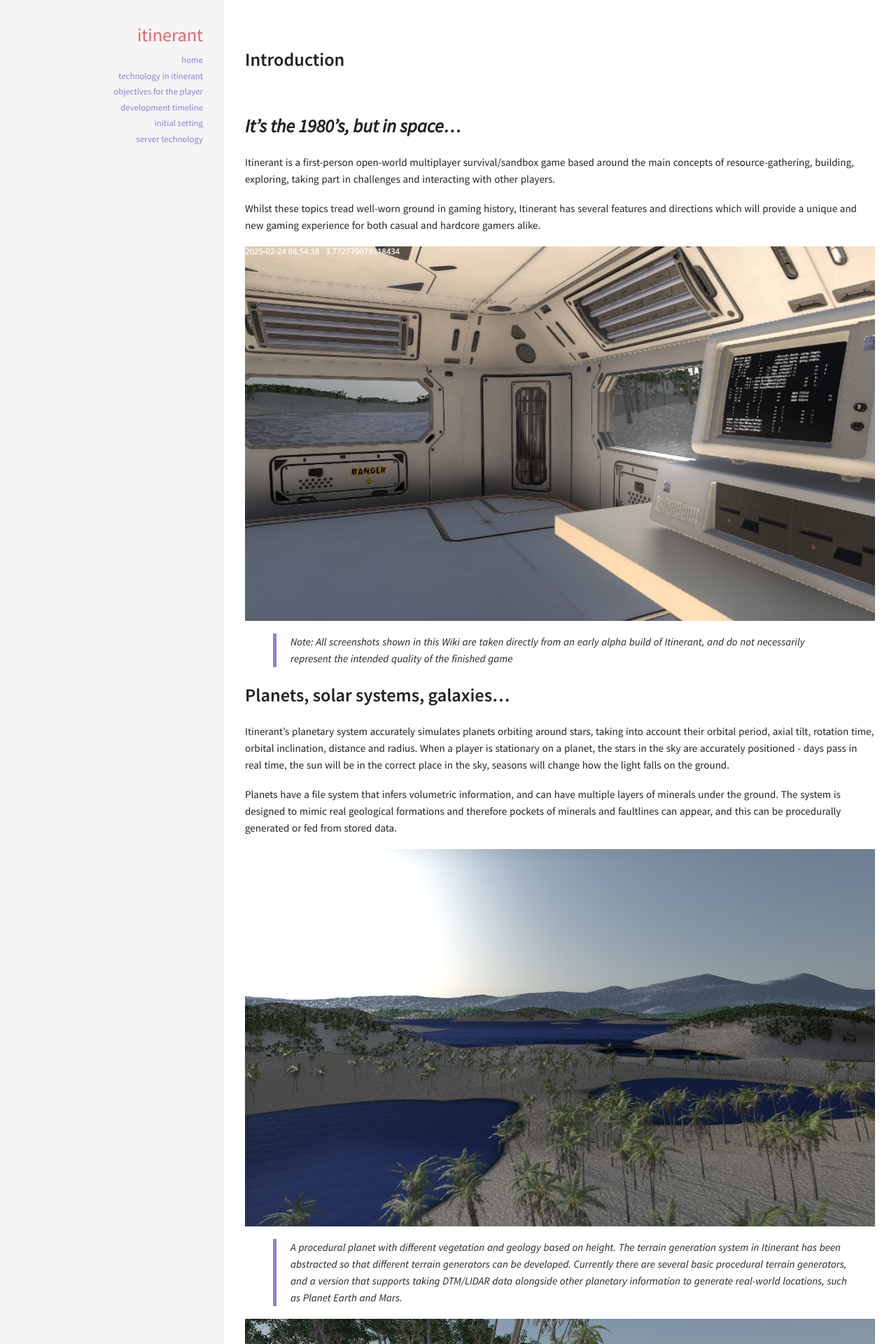
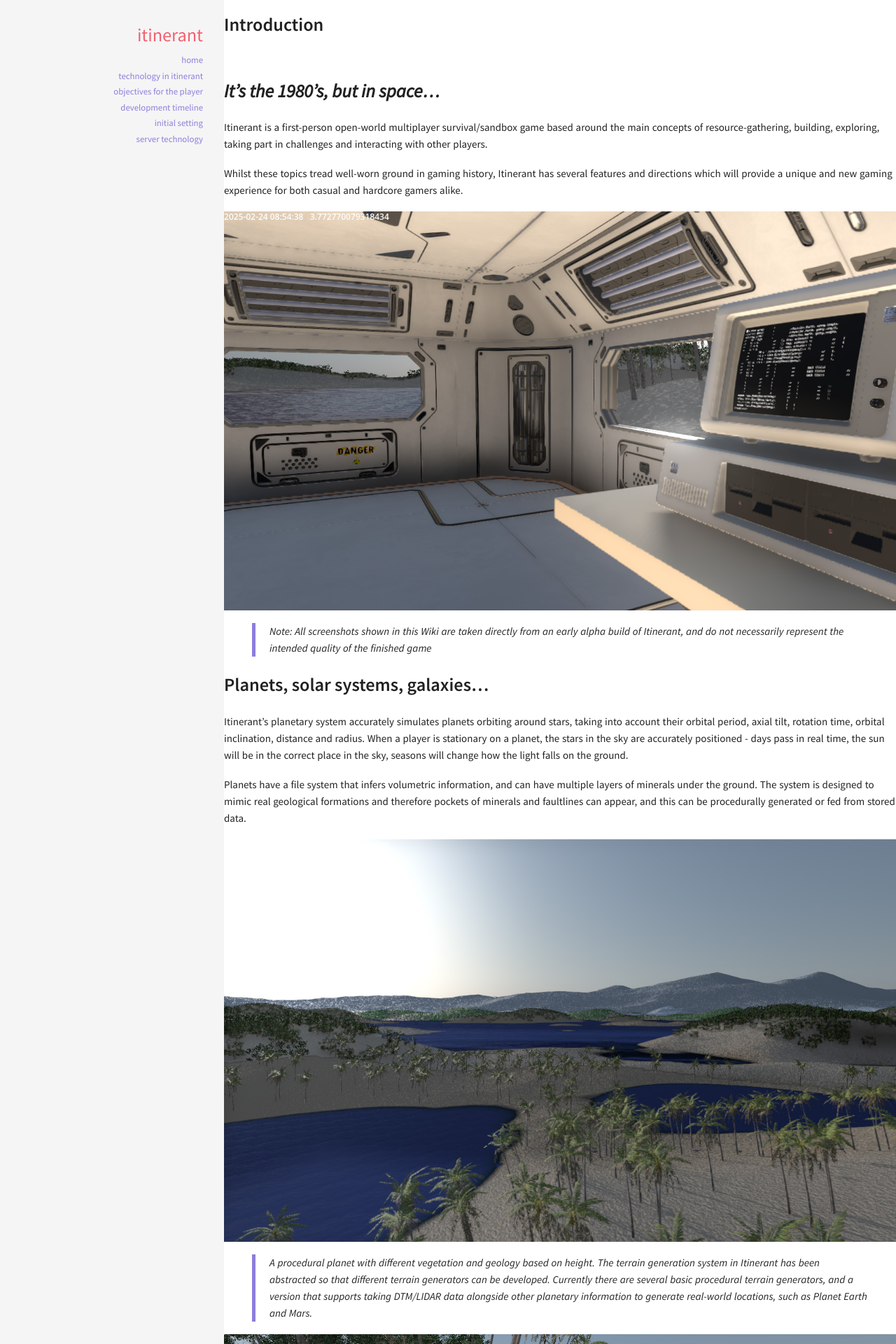
Before and after one commit to ItinerantUniverse/itinerantuniverse.github.io, a Jekyll site: the page built from index.md, in a window 1280 px wide. Shown: the top 1920 px of the page at 70% size. Built offline with Jekyll 4.4.1, drawn with Linux system fonts in a browser that asks for light colours.

Commit message:
Update default.html

```diff
--- a/_layouts/default.html
+++ b/_layouts/default.html
@@ -11,7 +11,7 @@
       </div>
     </div>
     <div class="col s12 m9">
-      <div class="post-listing">
+      <div>
         {{ content }}
         {% include footer.html %}
       </div>
```
